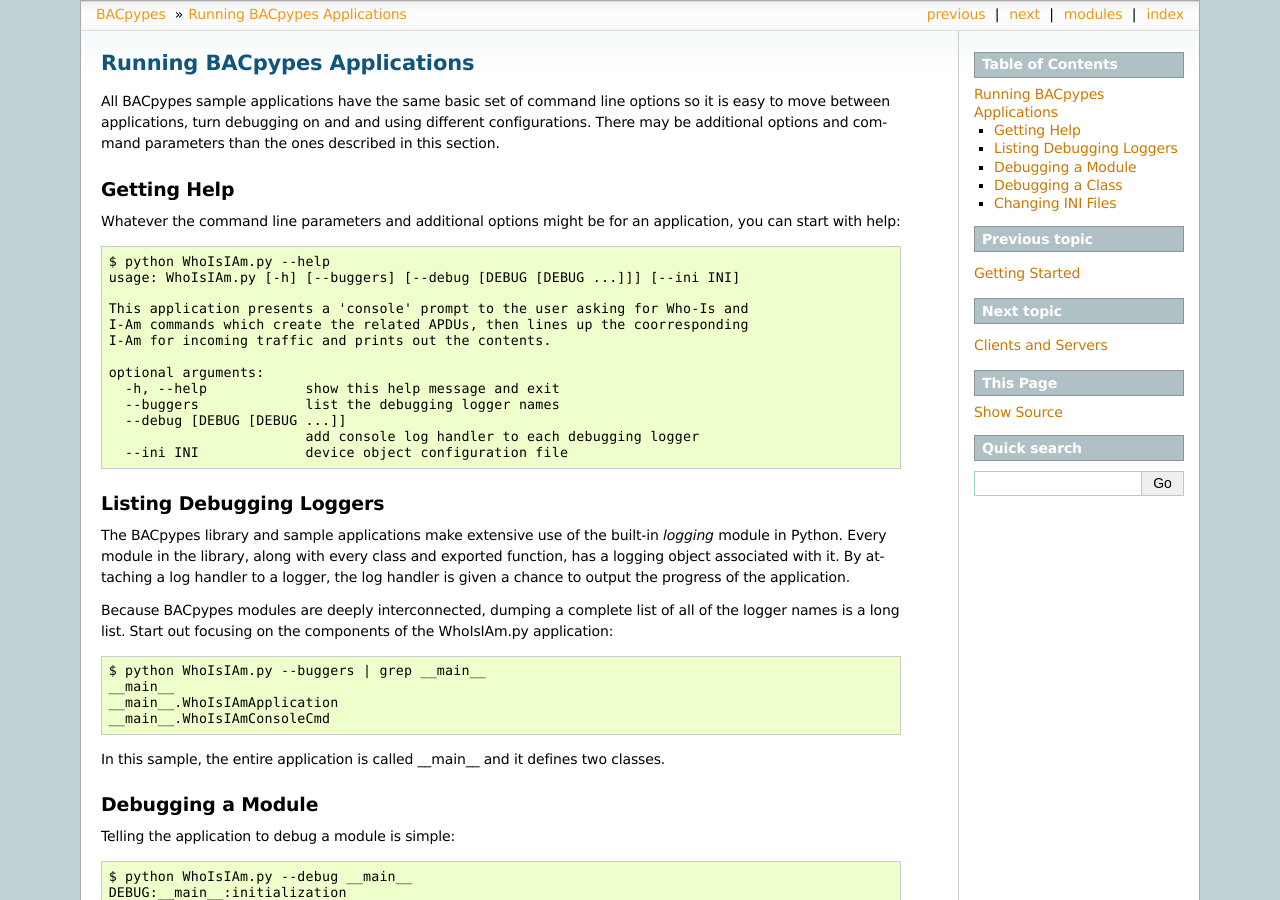
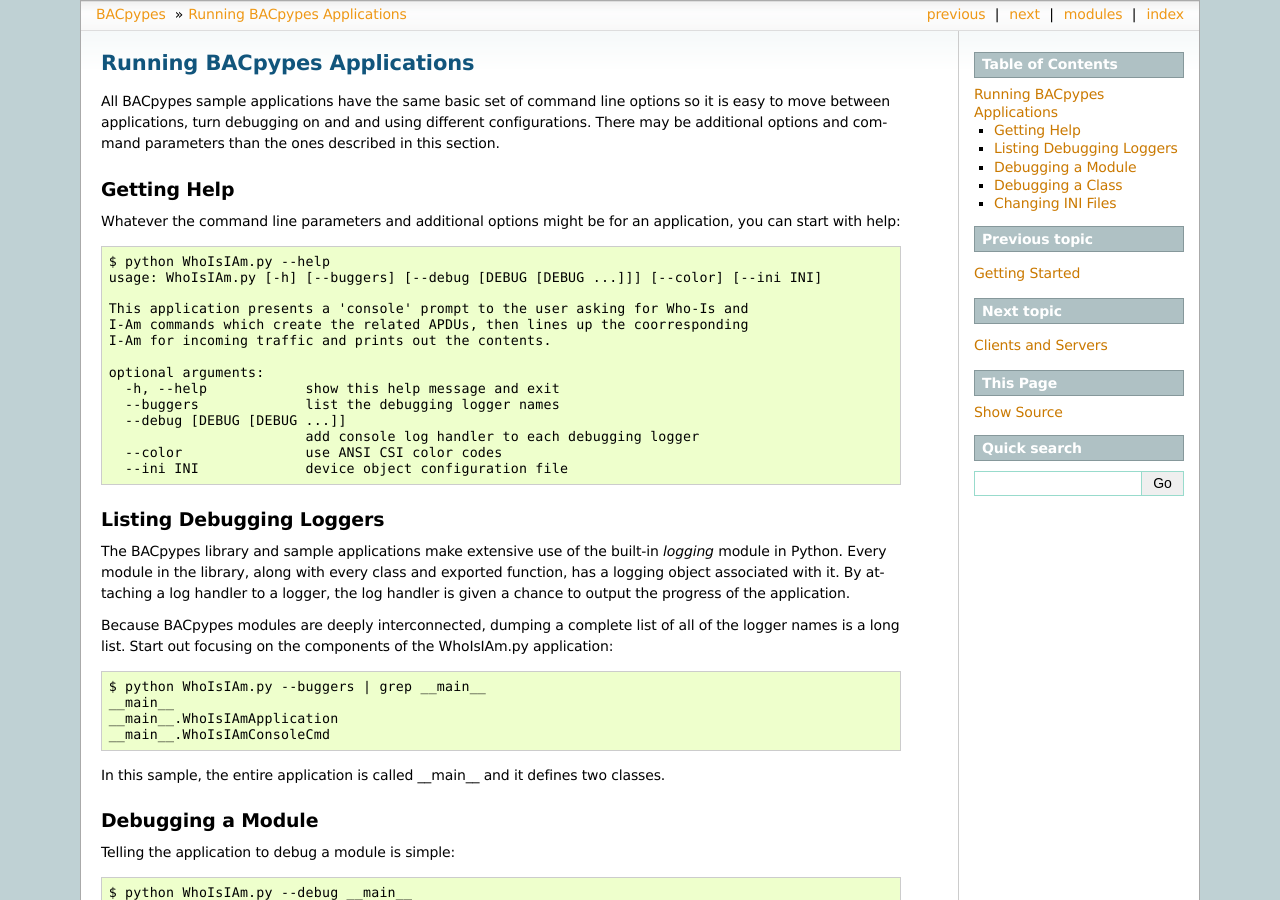
Before and after one commit to giuseppebattista/bacpypessample, a Sphinx documentation site: the page built from docs/source/gettingstarted/gettingstarted002.rst, in a window 1280 px wide and 900 px high. Built offline with Sphinx 7.4.7, drawn with Linux system fonts in a browser that asks for light colours.

Commit message:
document the --color debugging option

```diff
--- a/docs/source/gettingstarted/gettingstarted002.rst
+++ b/docs/source/gettingstarted/gettingstarted002.rst
@@ -15,7 +15,7 @@ Whatever the command line parameters and additional options might be for
 an application, you can start with help::
 
     $ python WhoIsIAm.py --help
-    usage: WhoIsIAm.py [-h] [--buggers] [--debug [DEBUG [DEBUG ...]]] [--ini INI]
+    usage: WhoIsIAm.py [-h] [--buggers] [--debug [DEBUG [DEBUG ...]]] [--color] [--ini INI]
 
     This application presents a 'console' prompt to the user asking for Who-Is and
     I-Am commands which create the related APDUs, then lines up the coorresponding
@@ -26,6 +26,7 @@ an application, you can start with help::
       --buggers             list the debugging logger names
       --debug [DEBUG [DEBUG ...]]
                             add console log handler to each debugging logger
+      --color               use ANSI CSI color codes
       --ini INI             device object configuration file
 
 Listing Debugging Loggers
```
